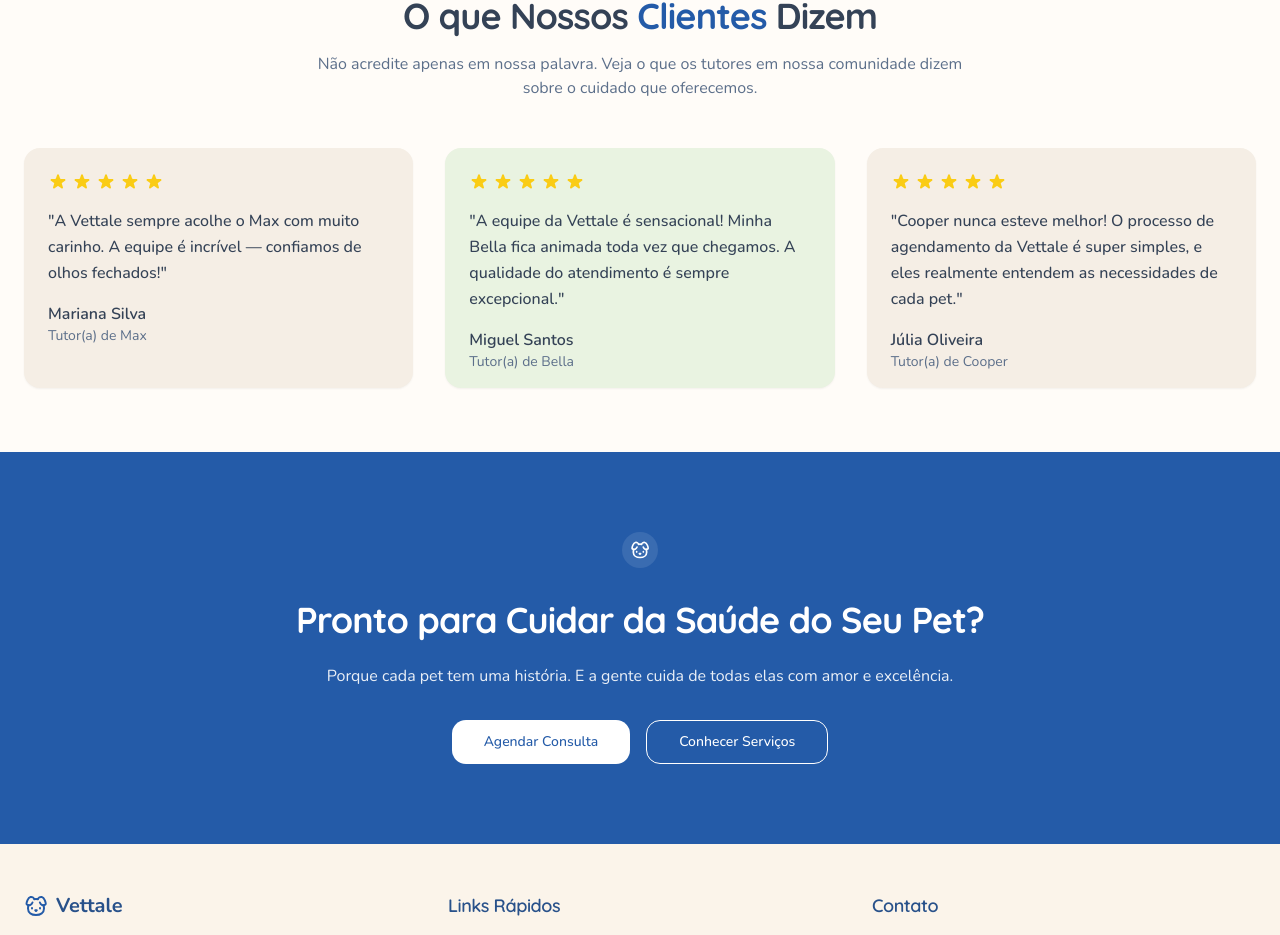
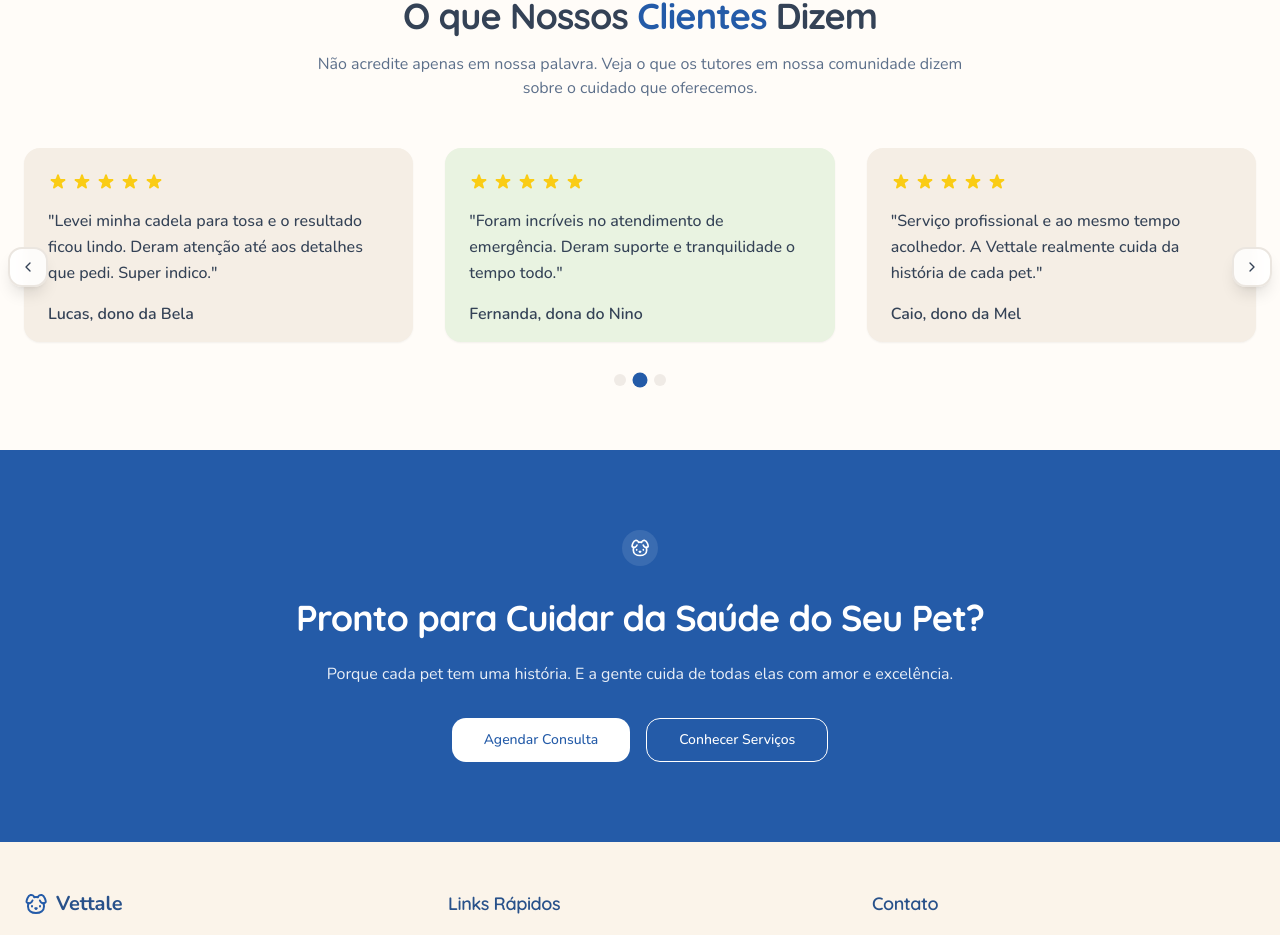
Before and after one commit to MatecaCode/happy-hound-appointments, a React (Vite) app: page / in a window 1280 px wide. Shown: the part 2609-3544 px from the top of the page. Built offline with nearby package versions, Linux system fonts and the light colour scheme; no server answers.

Commit message:
Update Testimonials.tsx

```diff
--- a/src/components/Testimonials.tsx
+++ b/src/components/Testimonials.tsx
@@ -1,38 +1,110 @@
 
-import React from 'react';
+import React, { useState, useEffect, useCallback } from 'react';
 import { Card, CardContent } from "@/components/ui/card";
+import { Button } from "@/components/ui/button";
+import { ChevronLeft, ChevronRight } from 'lucide-react';
 import { useScrollAnimation, animationClasses } from '@/hooks/useScrollAnimation';
 
-interface TestimonialProps {
-  name: string;
+interface Review {
+  author: string;
   text: string;
-  dogName: string;
-  backgroundColor?: string;
 }
 
-const testimonials: TestimonialProps[] = [
+const reviews: Review[] = [
   {
-    name: "Mariana Silva",
-    dogName: "Max",
-    text: "A Vettale sempre acolhe o Max com muito carinho. A equipe é incrível — confiamos de olhos fechados!",
-    backgroundColor: "#F5EEE5"
+    author: "Mariana, dona do Thor",
+    text: "A equipe foi super atenciosa desde o primeiro contato. Meu cachorro saiu feliz e cheiroso! Obrigado pelo carinho."
   },
   {
-    name: "Miguel Santos",
-    dogName: "Bella",
-    text: "A equipe da Vettale é sensacional! Minha Bella fica animada toda vez que chegamos. A qualidade do atendimento é sempre excepcional.",
-    backgroundColor: "#E9F3E1"
+    author: "Rafael, dono da Lili",
+    text: "Fiquei impressionado com o cuidado no atendimento. Explicaram tudo com calma e mostraram real preocupação com meu gato."
   },
   {
-    name: "Júlia Oliveira",
-    dogName: "Cooper",
-    text: "Cooper nunca esteve melhor! O processo de agendamento da Vettale é super simples, e eles realmente entendem as necessidades de cada pet.",
-    backgroundColor: "#F5EEE5"
+    author: "Beatriz, dona do Scooby",
+    text: "Ambiente limpo, equipe gentil e serviço impecável. Já virou a clínica de confiança da nossa família."
   },
+  {
+    author: "Lucas, dono da Bela",
+    text: "Levei minha cadela para tosa e o resultado ficou lindo. Deram atenção até aos detalhes que pedi. Super indico."
+  },
+  {
+    author: "Fernanda, dona do Nino",
+    text: "Foram incríveis no atendimento de emergência. Deram suporte e tranquilidade o tempo todo."
+  },
+  {
+    author: "Caio, dono da Mel",
+    text: "Serviço profissional e ao mesmo tempo acolhedor. A Vettale realmente cuida da história de cada pet."
+  },
+  {
+    author: "Juliana, dona do Max",
+    text: "Pontuais, organizados e com muito carinho pelos animais. O tipo de cuidado que a gente procura faz tempo."
+  }
 ];
 
 const Testimonials: React.FC = () => {
+  const [currentGroup, setCurrentGroup] = useState(0);
+  const [isTransitioning, setIsTransitioning] = useState(false);
   const headerAnimation = useScrollAnimation<HTMLDivElement>({ delay: 100 });
+
+  // Calculate how many groups we have based on screen size
+  const getReviewsPerView = () => {
+    if (typeof window !== 'undefined') {
+      if (window.innerWidth < 768) return 1; // mobile
+      if (window.innerWidth < 1024) return 2; // tablet
+      return 3; // desktop
+    }
+    return 3; // default
+  };
+
+  const [reviewsPerView, setReviewsPerView] = useState(getReviewsPerView());
+
+  // Update reviews per view on window resize
+  useEffect(() => {
+    const handleResize = () => {
+      setReviewsPerView(getReviewsPerView());
+    };
+
+    window.addEventListener('resize', handleResize);
+    return () => window.removeEventListener('resize', handleResize);
+  }, []);
+
+  const totalGroups = Math.ceil(reviews.length / reviewsPerView);
+
+  // Auto-scroll functionality
+  useEffect(() => {
+    const interval = setInterval(() => {
+      if (!isTransitioning) {
+        setCurrentGroup((prev) => (prev + 1) % totalGroups);
+      }
+    }, 4500); // 4.5 seconds
+
+    return () => clearInterval(interval);
+  }, [isTransitioning, totalGroups]);
+
+  const goToNext = useCallback(() => {
+    if (!isTransitioning) {
+      setIsTransitioning(true);
+      setCurrentGroup((prev) => (prev + 1) % totalGroups);
+      setTimeout(() => setIsTransitioning(false), 500);
+    }
+  }, [isTransitioning, totalGroups]);
+
+  const goToPrev = useCallback(() => {
+    if (!isTransitioning) {
+      setIsTransitioning(true);
+      setCurrentGroup((prev) => (prev - 1 + totalGroups) % totalGroups);
+      setTimeout(() => setIsTransitioning(false), 500);
+    }
+  }, [isTransitioning, totalGroups]);
+
+  // Get current reviews to display
+  const getCurrentReviews = () => {
+    const startIndex = currentGroup * reviewsPerView;
+    const endIndex = startIndex + reviewsPerView;
+    return reviews.slice(startIndex, endIndex);
+  };
+
+  const currentReviews = getCurrentReviews();
 
   return (
     <section className="py-16" style={{ backgroundColor: '#FFFCF8' }}>
@@ -49,18 +121,47 @@ const Testimonials: React.FC = () => {
           </p>
         </div>
 
-        <div className="grid grid-cols-1 md:grid-cols-3 gap-8">
-          {testimonials.map((testimonial, index) => {
+        {/* Carousel Container */}
+        <div className="relative">
+          {/* Navigation Arrows */}
+          <Button
+            variant="outline"
+            size="icon"
+            onClick={goToPrev}
+            disabled={isTransitioning}
+            className="absolute left-0 top-1/2 -translate-y-1/2 -translate-x-4 z-10 bg-white/80 backdrop-blur-sm border-2 hover:bg-white transition-all duration-300 hover:scale-110 shadow-lg"
+          >
+            <ChevronLeft className="h-5 w-5" />
+          </Button>
+
+          <Button
+            variant="outline"
+            size="icon"
+            onClick={goToNext}
+            disabled={isTransitioning}
+            className="absolute right-0 top-1/2 -translate-y-1/2 translate-x-4 z-10 bg-white/80 backdrop-blur-sm border-2 hover:bg-white transition-all duration-300 hover:scale-110 shadow-lg"
+          >
+            <ChevronRight className="h-5 w-5" />
+          </Button>
+
+          {/* Reviews Grid */}
+          <div className="grid grid-cols-1 md:grid-cols-2 lg:grid-cols-3 gap-8">
+            {currentReviews.map((review, index) => {
               const cardAnimation = useScrollAnimation<HTMLDivElement>({ delay: index * 200 + 200 });
 
               return (
                 <Card
-                key={index}
+                  key={`${currentGroup}-${index}`}
                   ref={cardAnimation.ref}
-                className={`border-0 shadow-sm hover:shadow-xl transition-all duration-500 group cursor-pointer hover:scale-105 ${animationClasses.slideUp} ${
+                  className={`border-0 shadow-sm hover:shadow-xl transition-all duration-500 group cursor-pointer hover:scale-105 ${
+                    isTransitioning ? 'opacity-50' : 'opacity-100'
+                  } ${animationClasses.slideUp} ${
                     cardAnimation.isVisible ? animationClasses.slideUpActive : animationClasses.slideUpInactive
                   }`}
-                style={{ backgroundColor: testimonial.backgroundColor }}
+                  style={{
+                    backgroundColor: index % 2 === 0 ? '#F5EEE5' : '#E9F3E1',
+                    transition: 'all 0.5s ease-in-out'
+                  }}
                 >
                   <CardContent className="pt-6 pb-4">
                     <div className="space-y-4">
@@ -72,11 +173,10 @@ const Testimonials: React.FC = () => {
                         ))}
                       </div>
 
-                    <p className="text-foreground font-medium leading-relaxed">"{testimonial.text}"</p>
+                      <p className="text-foreground font-medium leading-relaxed">"{review.text}"</p>
 
                       <div>
-                      <p className="font-semibold text-foreground">{testimonial.name}</p>
-                      <p className="text-sm text-muted-foreground">Tutor(a) de {testimonial.dogName}</p>
+                        <p className="font-semibold text-foreground">{review.author}</p>
                       </div>
                     </div>
                   </CardContent>
@@ -84,6 +184,29 @@ const Testimonials: React.FC = () => {
               );
             })}
           </div>
+
+          {/* Pagination Dots */}
+          <div className="flex justify-center mt-8 gap-2">
+            {Array.from({ length: totalGroups }, (_, index) => (
+              <button
+                key={index}
+                onClick={() => {
+                  if (!isTransitioning) {
+                    setIsTransitioning(true);
+                    setCurrentGroup(index);
+                    setTimeout(() => setIsTransitioning(false), 500);
+                  }
+                }}
+                className={`w-3 h-3 rounded-full transition-all duration-300 ${
+                  currentGroup === index
+                    ? 'bg-primary scale-125'
+                    : 'bg-muted hover:bg-primary/50'
+                }`}
+                disabled={isTransitioning}
+              />
+            ))}
+          </div>
+        </div>
       </div>
     </section>
   );
```
Lines whose indentation alone changed are shown as unchanged.
